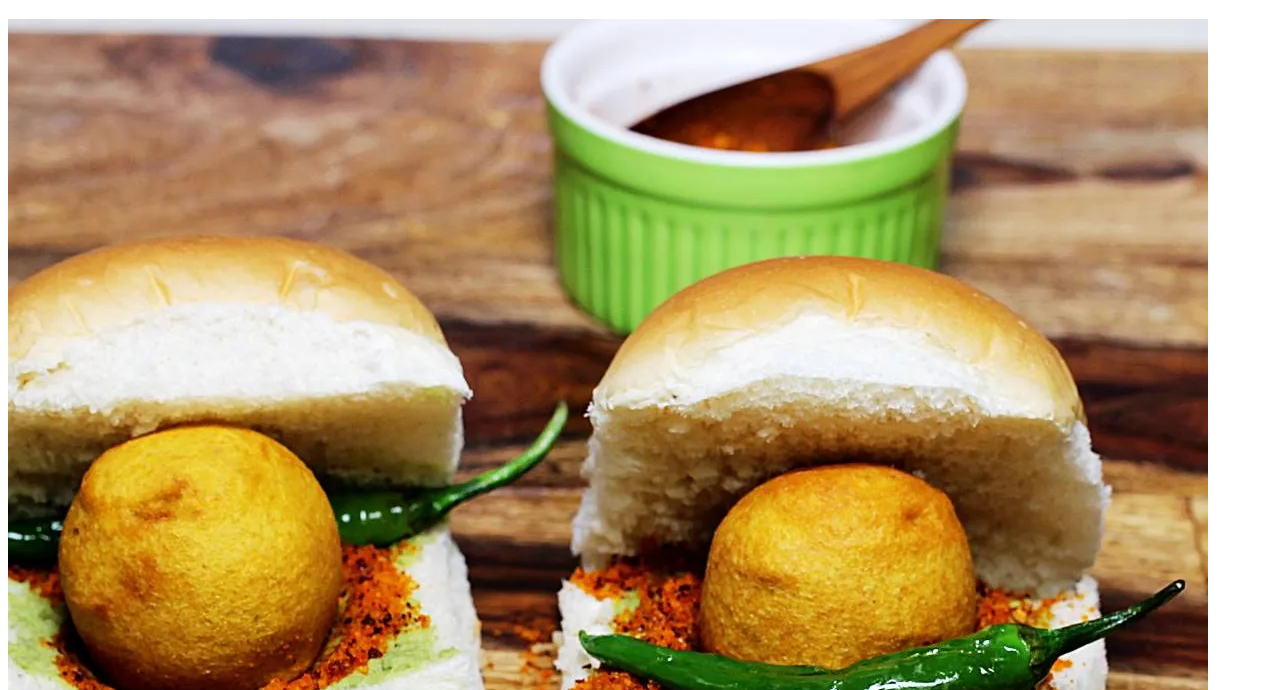
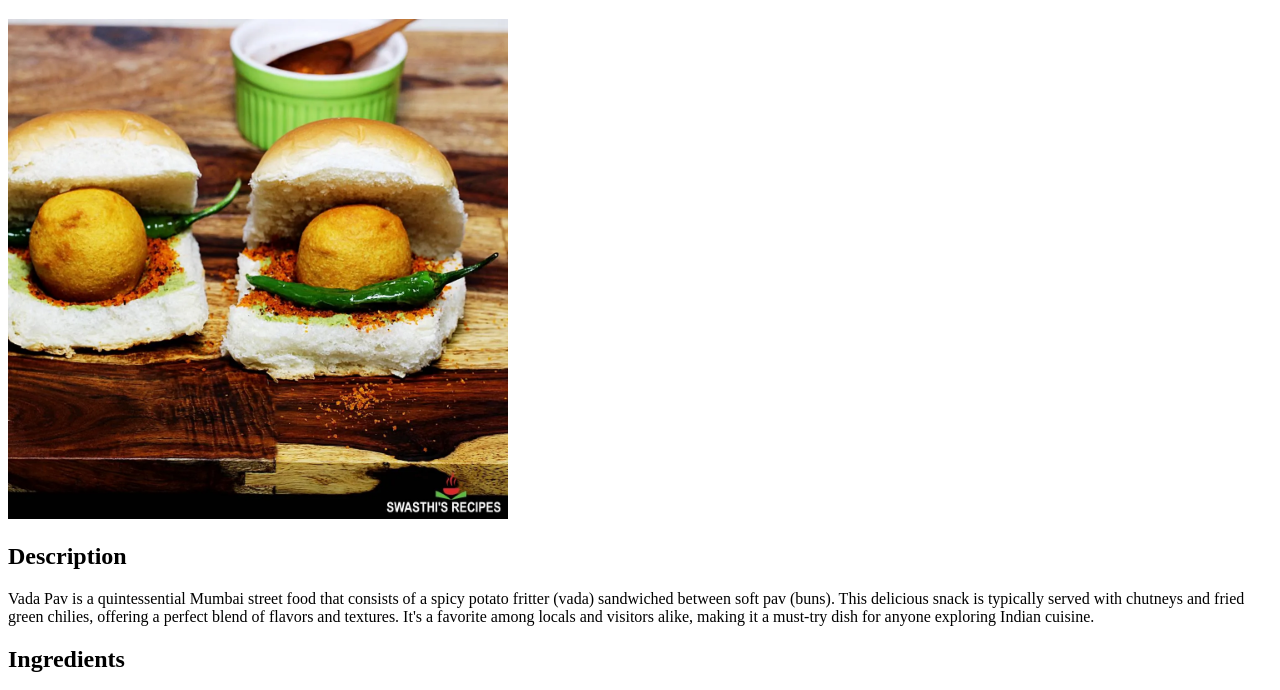
Before and after one commit to BhavinPadiya/odin-recipes, a plain HTML site: page recipes/vadapav.html in a window 1280 px wide. Shown: the part 87-777 px from the top of the page. Drawn offline with Linux system fonts and the light colour scheme.

Commit message:
Change size of vadapav
Changed size of vadapav image since it looked unecessarily huge before

```diff
--- a/recipes/vadapav.html
+++ b/recipes/vadapav.html
@@ -7,7 +7,7 @@
     <body>
         <a href="../index.html">HOME</a>
         <h1>Vada Pav</h1>
-        <img src="images/vadapav.webp" alt="vada pav">
+        <img src="images/vadapav.webp" alt="vada pav" height="500" width="500">
 
         <h2>Description</h2>
         <p>Vada Pav is a quintessential Mumbai street food that consists of a spicy potato fritter (vada) sandwiched between soft pav (buns). This delicious snack is typically served with chutneys and fried green chilies, offering a perfect blend of flavors and textures. It's a favorite among locals and visitors alike, making it a must-try dish for anyone exploring Indian cuisine.</p>
```
